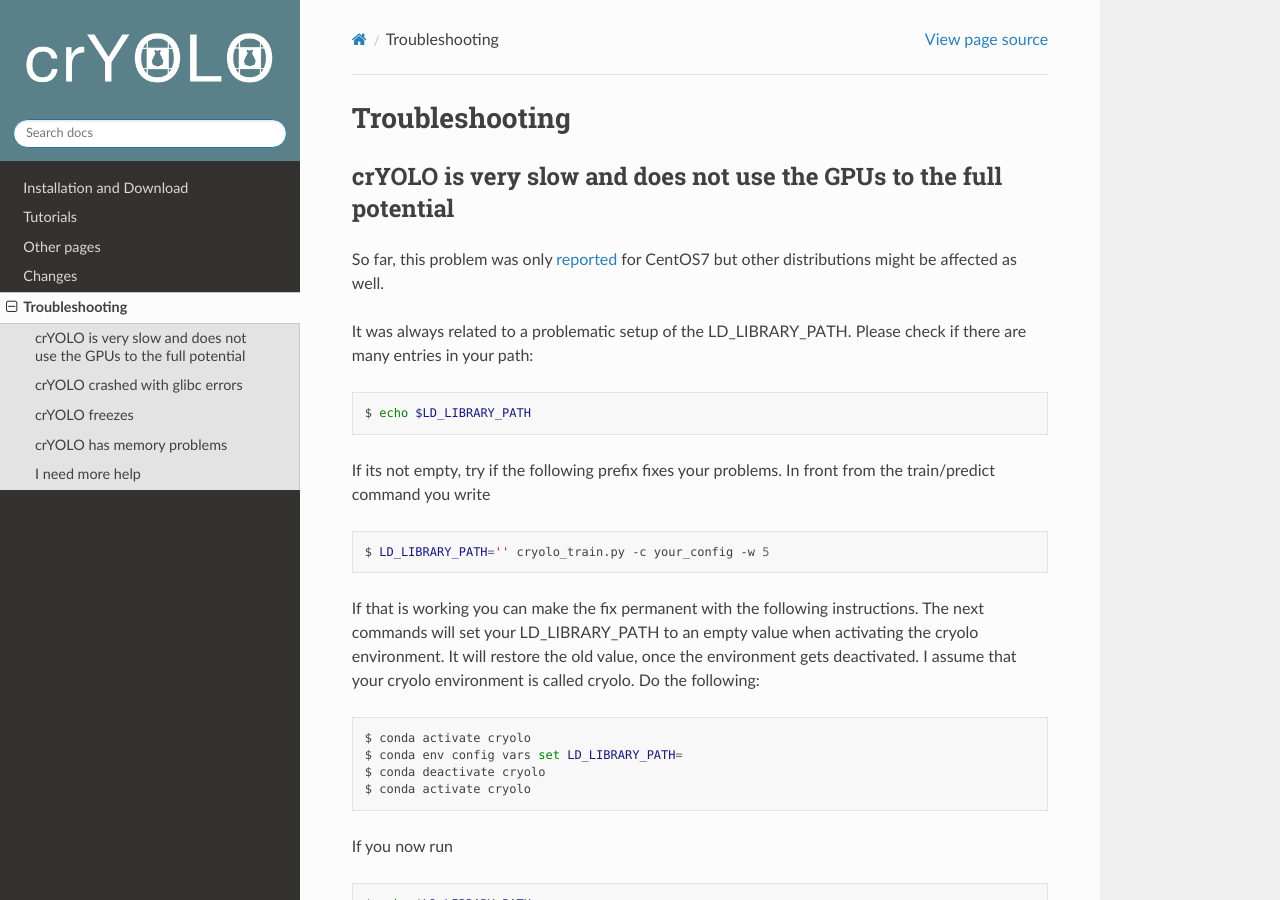
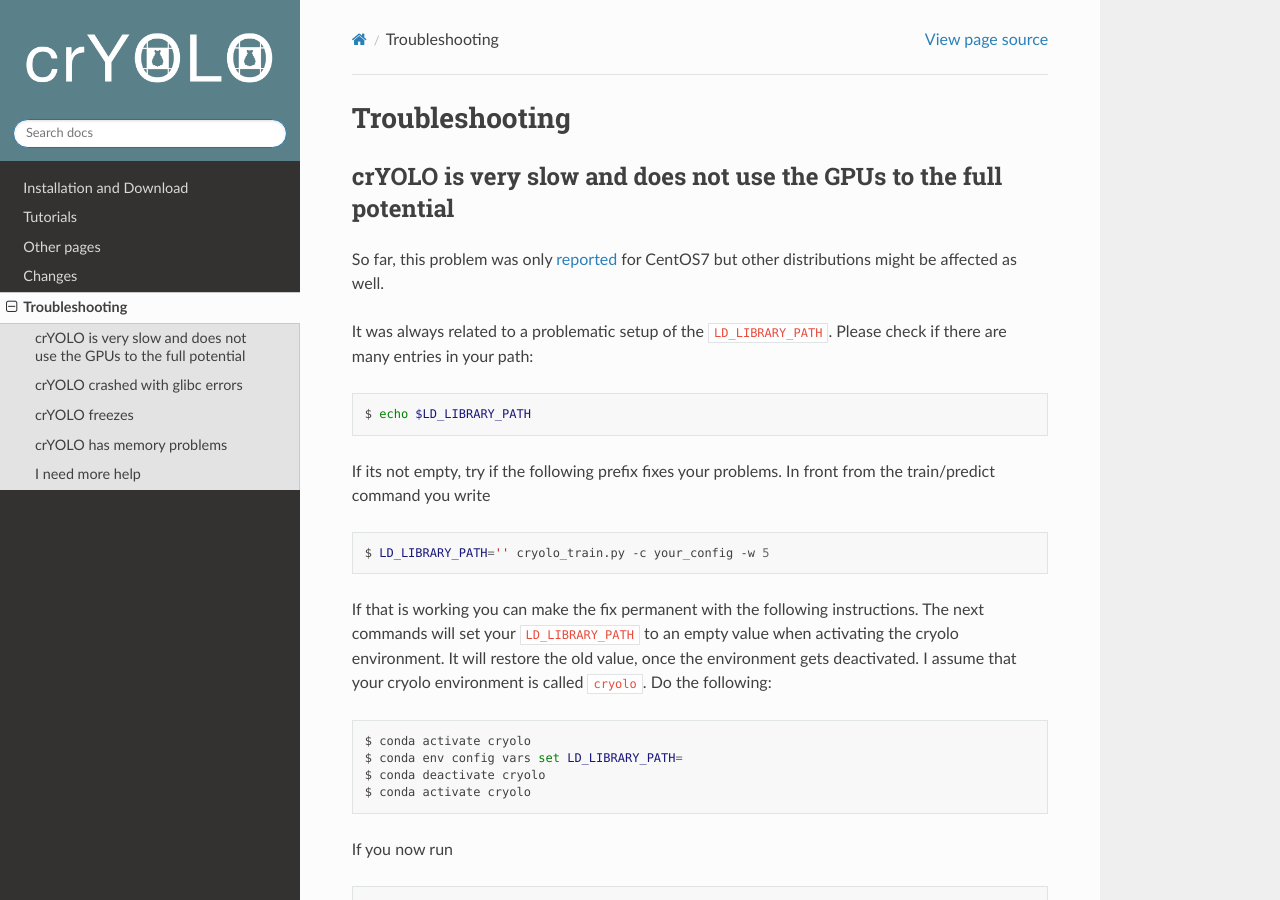
Before and after one commit to MPI-Dortmund/cryolo, a Sphinx documentation site: the page built from source/troubleshooting.rst, in a window 1280 px wide and 900 px high. Built offline with Sphinx 7.4.7 and the Read the Docs theme 2.0.0, drawn with Linux system fonts in a browser that asks for light colours.

```diff
--- a/source/troubleshooting.rst
+++ b/source/troubleshooting.rst
@@ -6,7 +6,7 @@ crYOLO is very slow and does not use the GPUs to the full potential
 
 So far, this problem was only `reported <https://listserv.gwdg.de/pipermail/sphire/2022-August/001001.html>`_ for CentOS7 but other distributions might be affected as well.
 
-It was always related to a problematic setup of the LD_LIBRARY_PATH. Please check if there are many entries in your path:
+It was always related to a problematic setup of the ``LD_LIBRARY_PATH``. Please check if there are many entries in your path:
 
 .. prompt:: bash $
 
@@ -18,7 +18,7 @@ If its not empty, try if the following prefix fixes your problems. In front from
 
     LD_LIBRARY_PATH='' cryolo_train.py -c your_config -w 5
 
-If that is working you can make the fix permanent with the following instructions. The next commands will set your LD_LIBRARY_PATH to an empty value when activating the cryolo environment. It will restore the old value, once the environment gets deactivated. I assume that your cryolo environment is called cryolo. Do the following:
+If that is working you can make the fix permanent with the following instructions. The next commands will set your ``LD_LIBRARY_PATH`` to an empty value when activating the cryolo environment. It will restore the old value, once the environment gets deactivated. I assume that your cryolo environment is called ``cryolo``. Do the following:
 
 .. prompt:: bash $
 
```
